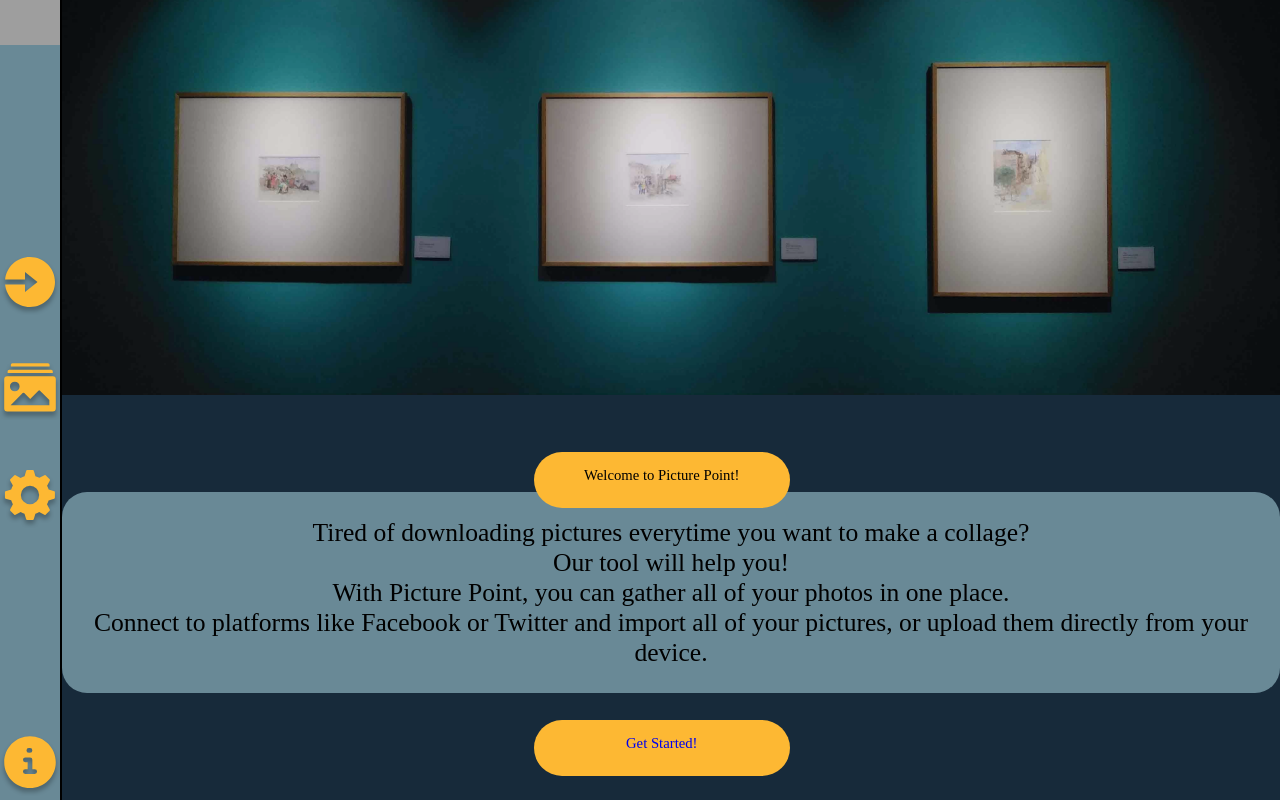
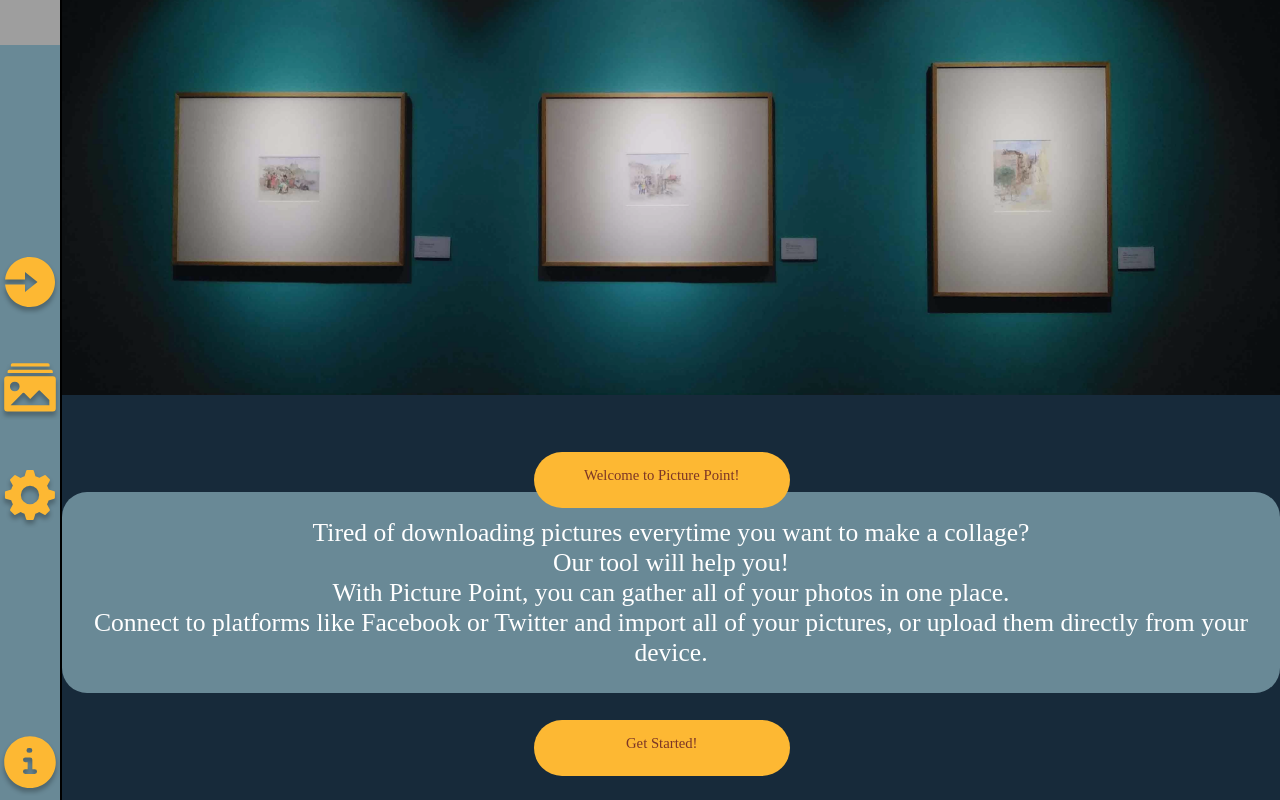
Before and after one commit to DxxxAce/Picture-Point, a PHP site: page /html/index.html in a window 1280 px wide. Run offline with PHP 8.4, Linux system fonts and the light colour scheme; grey boxes are pictures that could not be loaded.

Commit message:
Color adjustment

```diff
--- a/css/index.css
+++ b/css/index.css
@@ -70,6 +70,7 @@ body {
 }
 .text{
     background-color: #FDB833;
+    color: #7C3626;
     border-radius: 40px;
     width: 20vw;
     height: 7vh;
@@ -83,6 +84,7 @@ body {
 }
 .text2{
     background-color: #698996;
+    color: white;
     border-radius: 25px;
     font-size: 2vw;
     font-family: titillium-web;
@@ -93,6 +95,7 @@ body {
 }
 .getstarted{
     background-color: #FDB833;
+    color: #7C3626;
     border-radius: 40px;
     width: 20vw;
     height: 7vh;
@@ -152,6 +155,7 @@ body {
   }
   .text-pic-mobile{
     background-color: #FDB833;
+    color: #7C3626;
     border-radius: 40px;
     width: 50vw;
     height: 6vh;
@@ -183,6 +187,7 @@ body {
   }
   .getstartedmobile{
     background-color: #FDB833;
+    color: #7C3626;
     border-radius: 40px;
     width: 50vw;
     height: 6vh;
--- a/css/information.css
+++ b/css/information.css
@@ -70,6 +70,7 @@ body {
 }
 .text{
     background-color: #FDB833;
+    color: #7C3626;
     border-radius: 40px;
     width: 20vw;
     height: 7vh;
@@ -83,6 +84,7 @@ body {
 }
 .text2{
     background-color: #698996;
+    color: white;
     border-radius: 25px;
     font-size: 2vw;
     font-family: titillium-web;
@@ -138,6 +140,7 @@ body {
   }
   .text-pic-mobile{
     background-color: #FDB833;
+    color: #7C3626;
     border-radius: 40px;
     width: 50vw;
     height: 6vh;
```
